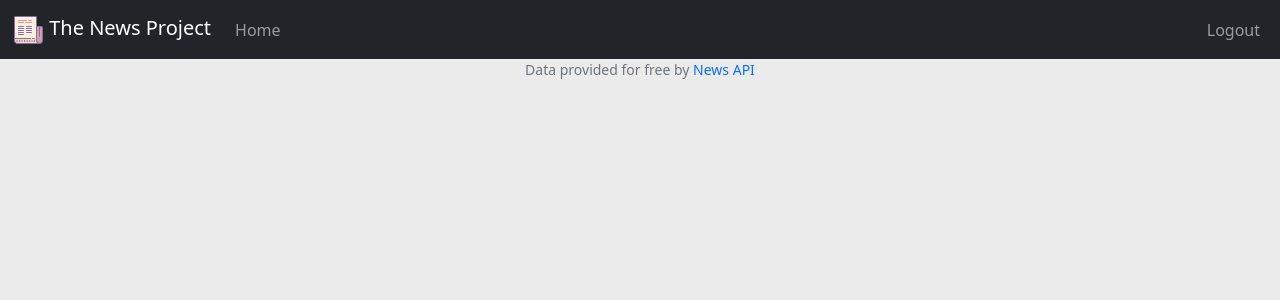
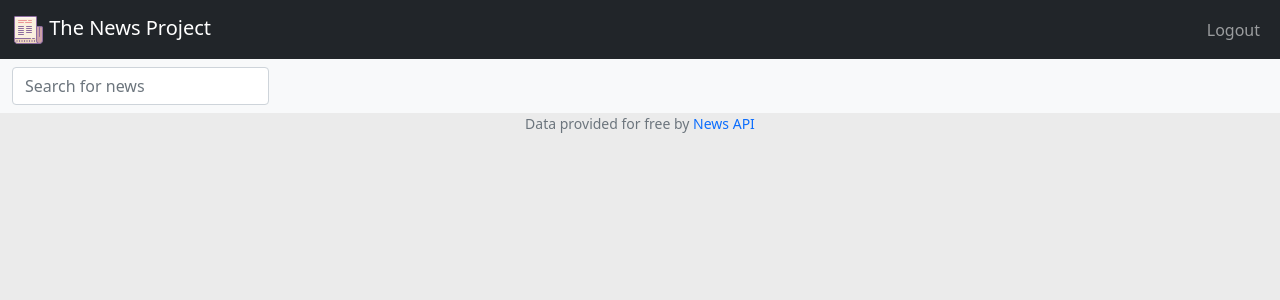
Before and after one commit to TruePadawan/The-News-Project, a Flask app: template templates/index.html in a window 1280 px wide. Shown: the top 300 px of the page. Run offline with Flask 2, Linux system fonts and the light colour scheme; the template is opened without the code that fills it, so the values that code supplies are empty; the visitor is signed in with stand-in values (Sample User, id 1).

Commit message:
imrpoved functionality
added a search feature

```diff
--- a/app.py
+++ b/app.py
@@ -1,5 +1,5 @@
 from flask import Flask, redirect, render_template, request, session, make_response, jsonify
-from helpers import login_required, getNews
+from helpers import login_required, getNews, searchNews
 from flask_session import Session
 from tempfile import mkdtemp
 from werkzeug.security import check_password_hash, generate_password_hash
@@ -49,6 +49,18 @@ def load():
 			top_headlines = newsapi.get_top_headlines(language='en', page_size=10, page=page)
 			res = make_response(jsonify(top_headlines), 200)
 	return res
+
+@app.route('/search', methods=["POST"])
+def search():
+	search = request.form.get("search-input")
+	print(search)
+	if search != None:
+		data = searchNews(search)
+		session["pages"] = int(data["totalResults"]/10)
+		data = data["articles"]
+		print(data)
+		return render_template("search.html", data=data)
+
 @app.route('/login', methods=["GET", "POST"])
 def login():
 	## LOGIN THE USER
--- a/static/content.js
+++ b/static/content.js
@@ -16,8 +16,12 @@ function loadItems () {
 				let template_clone = template.content.cloneNode(true);
 				template_clone.getElementById("head").textContent = obj[i]["source"]["name"];
 
-				if (obj[i]["urlToImage"]){
+				if (obj[i]["urlToImage"] != null){
 					template_clone.querySelector("#img").src = obj[i]["urlToImage"];
+				}else
+				{
+					let myimg = template_clone.querySelector("#img");
+					myimg.remove();
 				}
 
 				template_clone.querySelector("#ptitle").textContent = obj[i]["title"];
--- a/static/main.css
+++ b/static/main.css
@@ -30,6 +30,13 @@ span {
 	background-color: whitesmoke;
 }
 
+#second-nav {
+	border-color: lightgray;
+	border-style: solid;
+	border-width: 1px;
+	border-radius: 5px;
+}
+
 @media screen and (min-width: 768px) {
   .card {
     width: 35rem;
--- a/templates/index.html
+++ b/templates/index.html
@@ -3,6 +3,17 @@
 {% block script %}
 <script src="{{url_for('static', filename='content.js')}}"></script>
 {% endblock %}
+
+{% block search %}
+	<nav class="navbar sticky-top navbar-expand-lg navbar-light bg-light">
+		<div class="container-xxl d-flex align-items-md-center">
+			<form class="bd-search position-relative me-auto" action="/search" method="post">
+      			<input type="search" class="form-control" id="search-input" name="search-input" placeholder="Search for news" aria-label="Search for news" autocomplete="off">
+    		</form>
+		</div>
+	</nav>
+{% endblock %}
+
 {% block main %}
 
 
@@ -14,7 +25,7 @@
 				<div class="card-body">
 					<h5 class="card-title" style="font-weight: bold;" id="ptitle"></h5>
 					<p class="font-monospace" id="des"></p>
-					<a href="" class="btn btn-primary" target="_blank" id="lnk">Go to Article</a>
+					<a href="" class="btn btn-outline-dark" target="_blank" id="lnk">Go to Article</a>
 				</div>
 			</div>
 		</article>
@@ -22,6 +33,7 @@
 
 
 	{% for row in data %}
+		{% if row["description"] %}
 			<article>
 				<div class="card">
 					<div class="card-header" style="font-style: italic; color: grey">
@@ -33,9 +45,10 @@
 					<div class="card-body">
 						<h5 class="card-title" style="font-weight: bold;">{{ row["title"]}} </h5>
 						<p class="font-monospace">{{ row["description"] }}</p>
-					<a href="{{ row['url'] }}" class="btn btn-primary" target="_blank">Go to Article</a>
+						<a href="{{ row['url'] }}" class="btn btn-outline-dark" target="_blank">Go to Article</a>
 					</div>
 				</div>
 			</article>
+		{% endif %}
 	{% endfor %}
 {% endblock %}
--- a/templates/layout.html
+++ b/templates/layout.html
@@ -19,7 +19,7 @@
 </head>
 
 <body style="background-color: rgb(235,235,235);">
-	<nav class="navbar sticky-top navbar-expand-lg navbar-dark bg-dark">
+	<nav class="navbar navbar-expand-lg navbar-dark bg-dark">
 
 		<div class="container-fluid">
 
@@ -34,9 +34,6 @@
 
 			<div class="collapse navbar-collapse" id="navbar">
 				{% if session.user_id %}
-				<div class="navbar-nav">
-					<a class="nav-link" href="/">Home</a>
-				</div>
 				<div class="navbar-nav acct">
 					<a class="nav-link" href="/logout">Logout</a>
 				</div>
@@ -51,6 +48,7 @@
 		</div>
 
 	</nav>
+	{% block search %}{% endblock %}
 
 	<main class="container" id="mainer">
 		{% block main %}{% endblock %}
```
Also changed, not shown: helpers.py (+8 -3 lines), templates/search.html (deleted, +0 -31 lines). Lines whose indentation alone changed are shown as unchanged.
